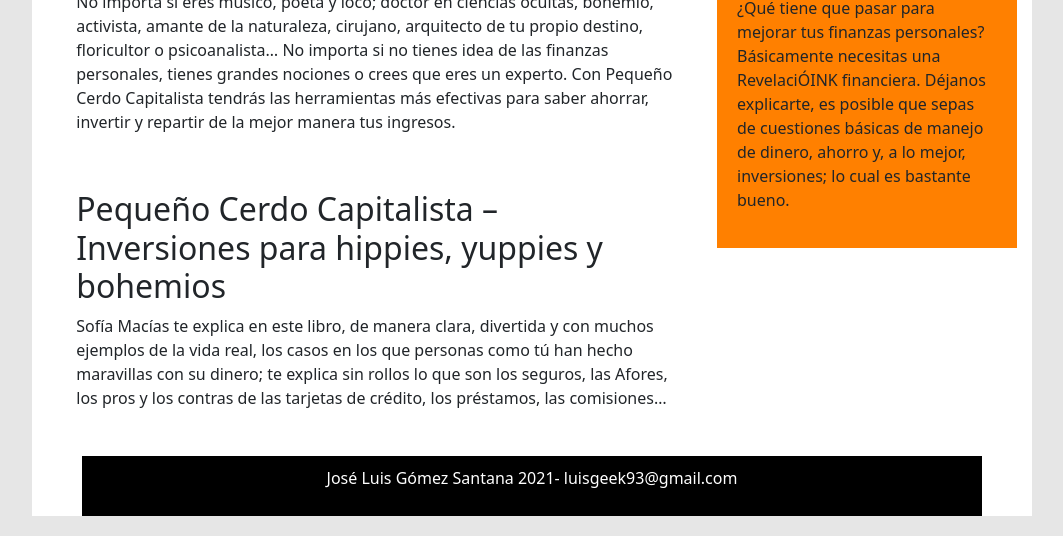
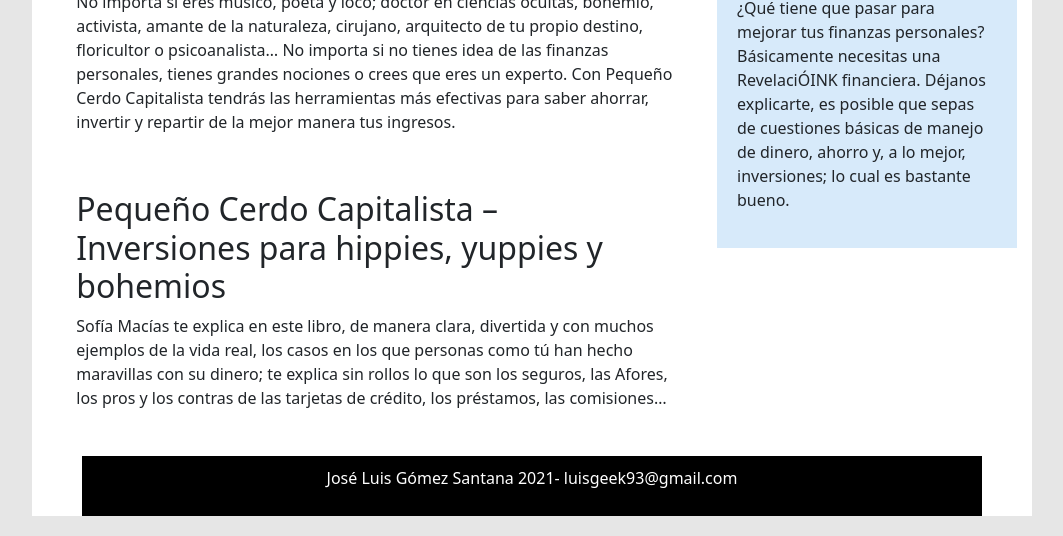
Before and after one commit to Luisx93/Mi-primer-layaout, a plain HTML site: page index.html in a window 1280 px wide. Shown: the part 270-806 px from the top of the page, without its empty margins (108-1171 px from the left). Drawn offline with nearby package versions, Linux system fonts and the light colour scheme.

Commit message:
layaout basico

```diff
--- a/css/estilos.css
+++ b/css/estilos.css
@@ -30,7 +30,7 @@ header nav ul li a{ /*estilo a los elementos a*/
 header nav ul li a:hover{ /*la pseudoclase :hover,generalmente se activa cuando el usuario se desplaza sobre un elemento con el cursor (puntero del mouse).*/
     background:#75ACEC;
 }
-/*Fin de la edición del header*/
+/*---------------HEADER------------------*/
 
 .main .articles{
     width: 68.5%;
@@ -44,7 +44,7 @@ header nav ul li a:hover{ /*la pseudoclase :hover,generalmente se activa cuando
 }
 aside{
     width: 30%;
-    background:#ff8000;
+    background: #D7EAFA;
     float: left;
     padding: 20px;
     box-sizing: border-box;
@@ -56,4 +56,4 @@ footer{
     padding: 10px 0px;
     text-align: center;
 }
-/*Fin de la edición del main*/
+/*----------------MAIN----------------------*/
```
